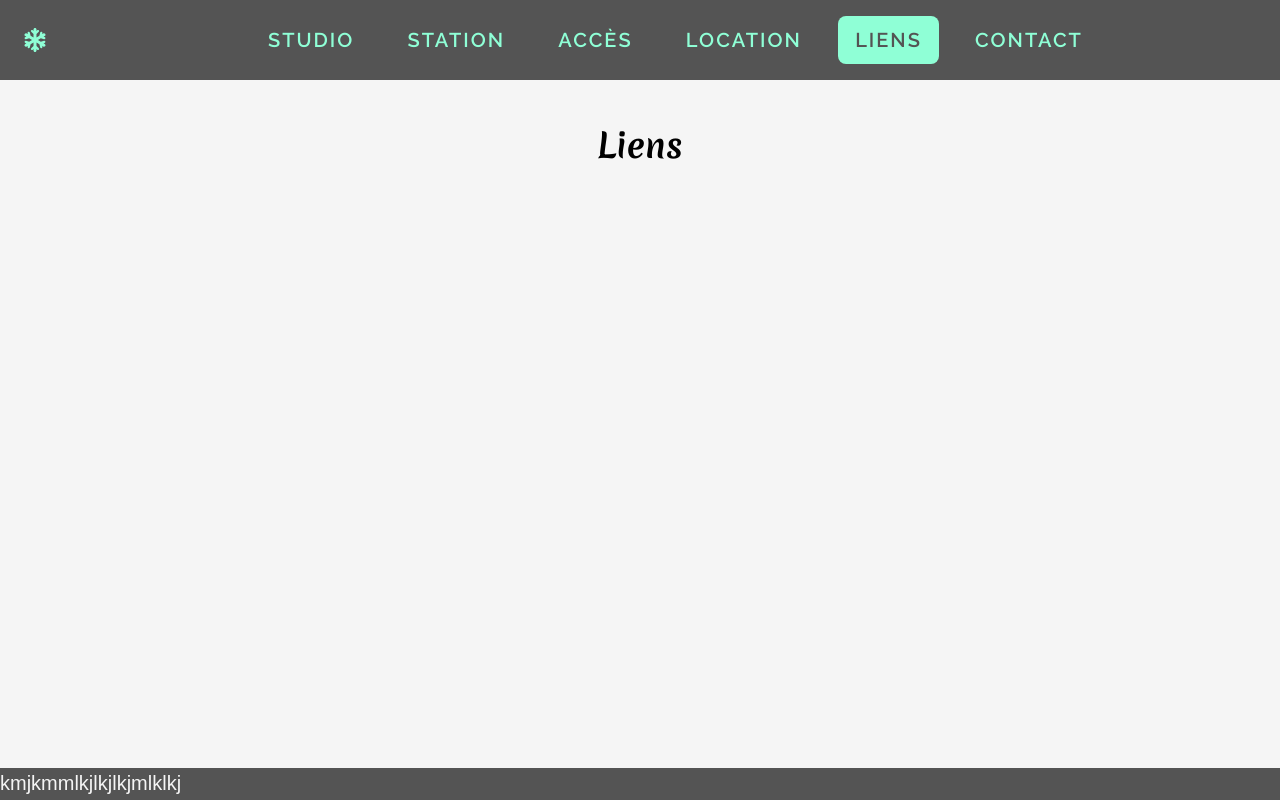
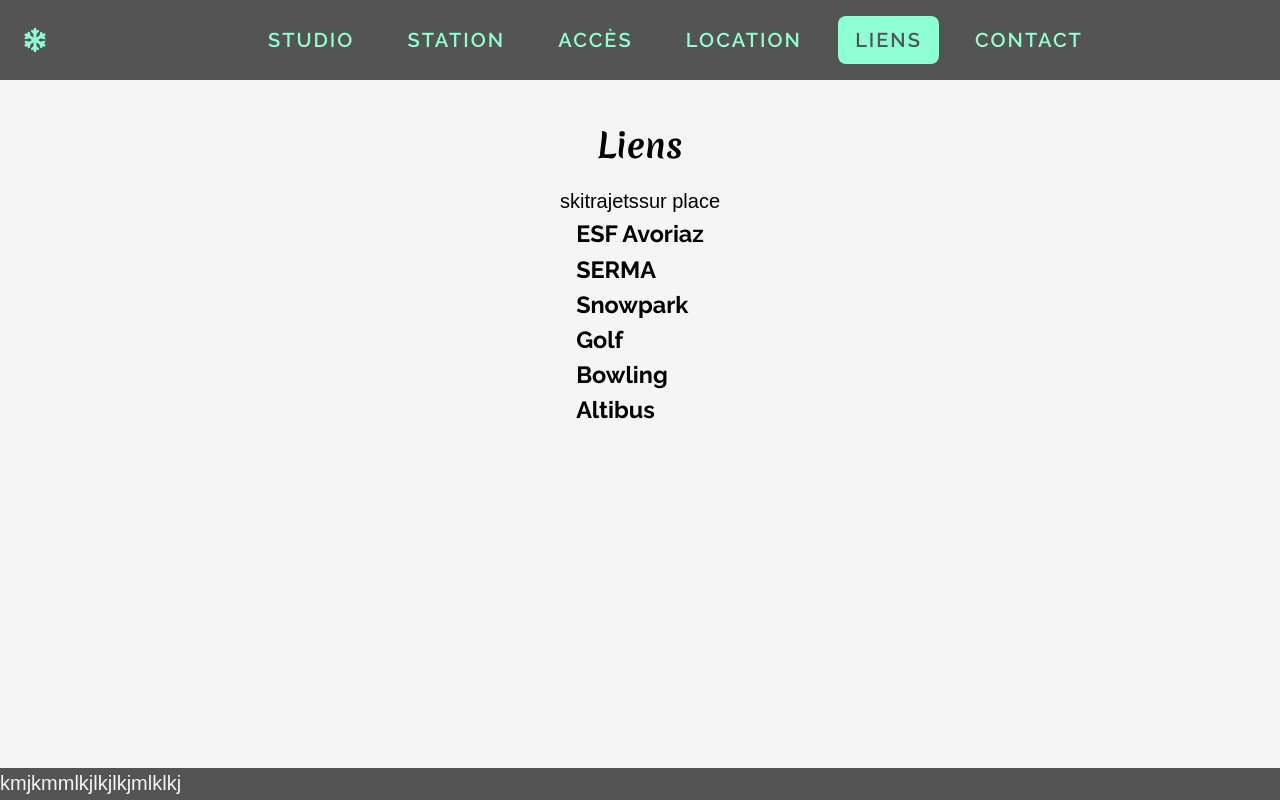
Before and after one commit to mowebiaz/avo_next, a Next.js app: page /liens in a window 1280 px wide. Built offline with nearby package versions, Linux system fonts and the light colour scheme.

Commit message:
Add Filters for links

```diff
--- a/app/(routes)/liens/page.js
+++ b/app/(routes)/liens/page.js
@@ -1,7 +1,10 @@
+import { FilterByCategories } from "../../components/links/FilterByCategories/FilterByCategories"
+
 export default function Liens() {
   return (
-    <main>
+    <main className="links">
       <h1>Liens</h1>
+      <FilterByCategories />
     </main>
   )
 }
--- a/app/components/home/HomeContent/HomeContent.scss
+++ b/app/components/home/HomeContent/HomeContent.scss
@@ -9,7 +9,7 @@
     gap: 1rem;
 
     h1 {
-        font-family: var(--font-merienda);
+        /*font-family: var(--font-merienda);*/
         font-size: 3.5rem;
         color: black;
         text-align: center;
--- /dev/null
+++ b/app/components/links/CardsContainer/CardsContainer.jsx
@@ -0,0 +1,16 @@
+export function CardsContainer({ links, selectedCategories }) {
+  return (
+    <div className="cards">
+      {links
+        .filter((link) => selectedCategories.includes(link.category))
+        .map((link) => (
+          <div
+            key={link.name}
+            className="card"
+          >
+            <h3>{link.name}</h3>
+          </div>
+        ))}
+    </div>
+  )
+}
--- /dev/null
+++ b/app/components/links/FilterByCategories/FilterByCategories.jsx
@@ -0,0 +1,44 @@
+'use client'
+
+import { useState } from "react"
+import { FilterTag } from "../FilterTag/FilterTag"
+import { CardsContainer } from "../CardsContainer/CardsContainer"
+
+
+export function FilterByCategories() {
+  const categoriesList = ['ski', 'trajets', 'sur place']
+  const links = [
+    { name: 'ESF Avoriaz', image: '', link: '', category: 'ski' },
+    { name: 'SERMA', image: '', link: '', category: 'ski' },
+    { name: 'Snowpark', image: '', link: '', category: 'ski' },
+    { name: 'Golf', image: '', link: '', category: 'sur place' },
+    { name: 'Bowling', image: '', link: '', category: 'sur place' },
+    { name: 'Altibus', image: '', link: '', category: 'trajets' },
+  ]
+
+  const [selectedCategories, setSelectedCategories] = useState(categoriesList)
+
+  function changeCategories(category) {
+    if (selectedCategories.includes(category)) {
+      setSelectedCategories(selectedCategories.filter(cat => cat !== category))
+    } else {
+      setSelectedCategories([...selectedCategories, category])
+    }
+  }
+
+  return (
+    <>
+    <FilterTag
+      categoriesList={categoriesList}
+      selectedCategories={selectedCategories}
+      onChangeCategories={changeCategories}
+    />
+<CardsContainer
+      links={links}
+      selectedCategories={selectedCategories}
+    />
+    </>
+  )
+
+
+}
--- /dev/null
+++ b/app/components/links/FilterTag/FilterTag.jsx
@@ -0,0 +1,29 @@
+export function FilterTag({
+  categoriesList,
+  selectedCategories,
+  onChangeCategories,
+}) {
+
+
+  function handleClick(e) {
+    //e.prevent.default()
+    const category = e.currentTarget.dataset.category
+    onChangeCategories(category)
+  }
+
+  return (
+    <div className="filters">
+      {categoriesList.map((category) => (
+        <button
+          type="button"
+          key={category}
+          data-category={category}
+          onClick={handleClick}
+          className={selectedCategories.includes(category) ? 'selected' : ''}
+        >
+          {category}
+        </button>
+      ))}
+    </div>
+  )
+}
--- a/app/layout.js
+++ b/app/layout.js
@@ -1,10 +1,8 @@
 import { Header } from './components/Header/Header'
 import { Footer } from './components/Footer/Footer'
-import { Merienda, Raleway } from 'next/font/google'
+import { merienda, raleway } from './styles/fonts'
 import './styles/globals.scss'
 
-const merienda = Merienda({ subsets: ['latin'], variable: '--font-merienda' })
-const raleway = Raleway({ subsets: ['latin'], variable: '--font-raleway' })
 
 export const metadata = {
   title: {
@@ -19,6 +17,7 @@ export const metadata = {
  */  },
 }
 
+
 export default function RootLayout({ children }) {
   return (
     <html lang="fr">
--- a/app/styles/fonts.js
+++ b/app/styles/fonts.js
@@ -1,7 +1,4 @@
 import { Merienda, Raleway } from 'next/font/google'
 
-/* export const merienda = Merienda({ subsets: ['latin']})
- */
-
 export const merienda = Merienda({ subsets: ['latin'], variable: '--font-merienda' })
-export const raleway = Raleway({ subsets: ['latin']})
+export const raleway = Raleway({ subsets: ['latin'], variable: '--font-raleway' })
```
Also changed, not shown: app/components/links/CardsContainer/CardsContainer.scss (added), app/components/links/FilterTag/FilterTag.scss (added).
